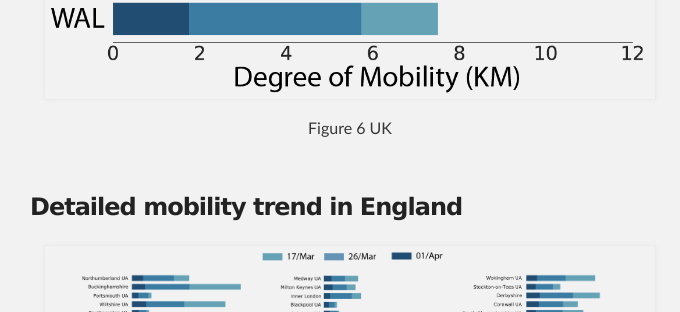
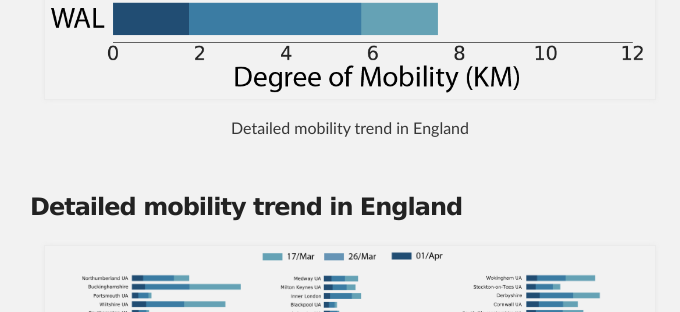
Before and after one commit to COVID19-UK-Mobility/COVID19-UK-Mobility.github.io, a Jekyll site: the page built from First-report.md, in a window 1280 px wide and 900 px high, scrolled down 11354 px. Shown: the part 142-454 px from the top of the window, without its empty margins (290-970 px from the left). Built offline with Jekyll 4.4.1, drawn with Linux system fonts in a browser that asks for light colours; our own code applies the rules of GitHub Pages for plain Markdown files; the repository's description, which GitHub fills in, is left out.

Commit message:
Updated text

```diff
--- a/First-report.md
+++ b/First-report.md
@@ -150,7 +150,7 @@ Our goal is to assess whether restriction measures are having the desired effect
 
 <figure class="image" align="center">
 <img src="plots/uk_geo_codes_before_after.png" style = "width:600px">
-<figcaption align="center"> <b>Figure 6 UK</b></figcaption>
+<figcaption align="center"> <b>Detailed mobility trend in England</b></figcaption>
 </figure>
 <br>
 
```
Also changed, not shown: 1 other file.
